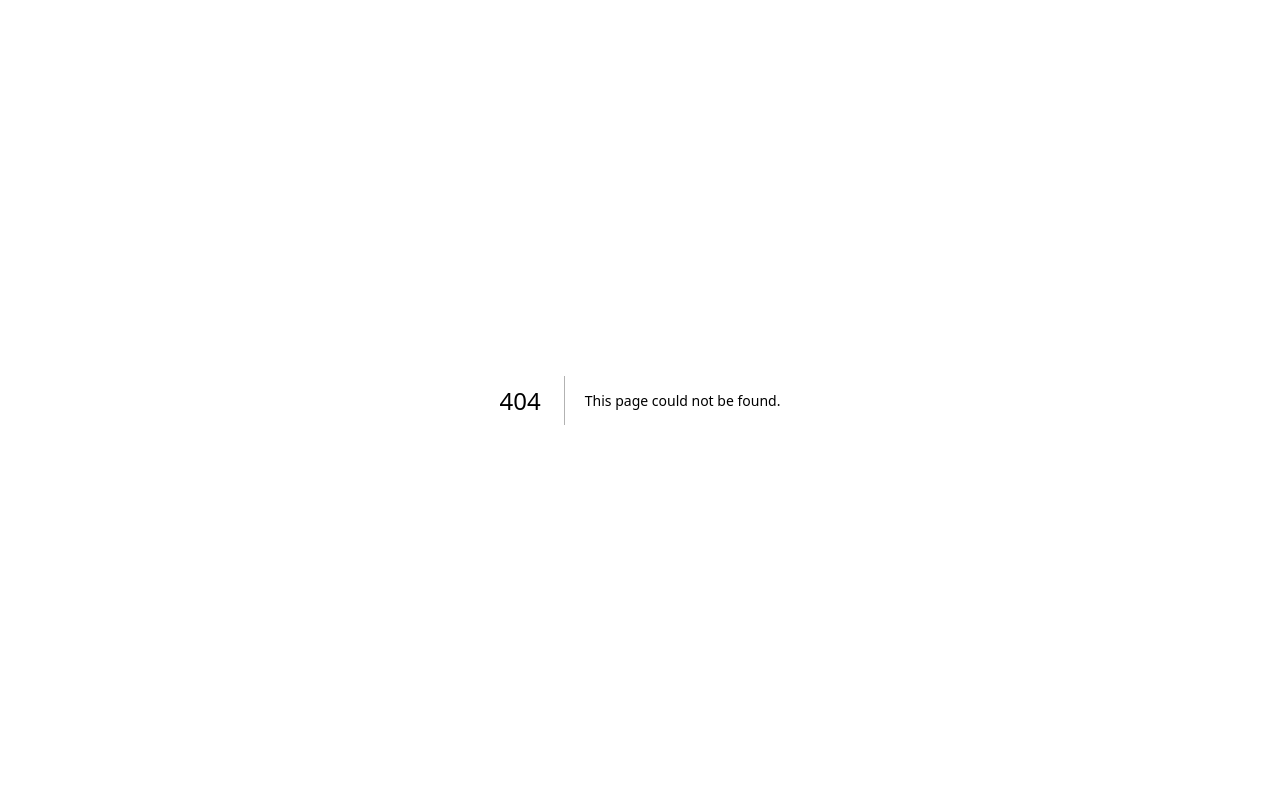
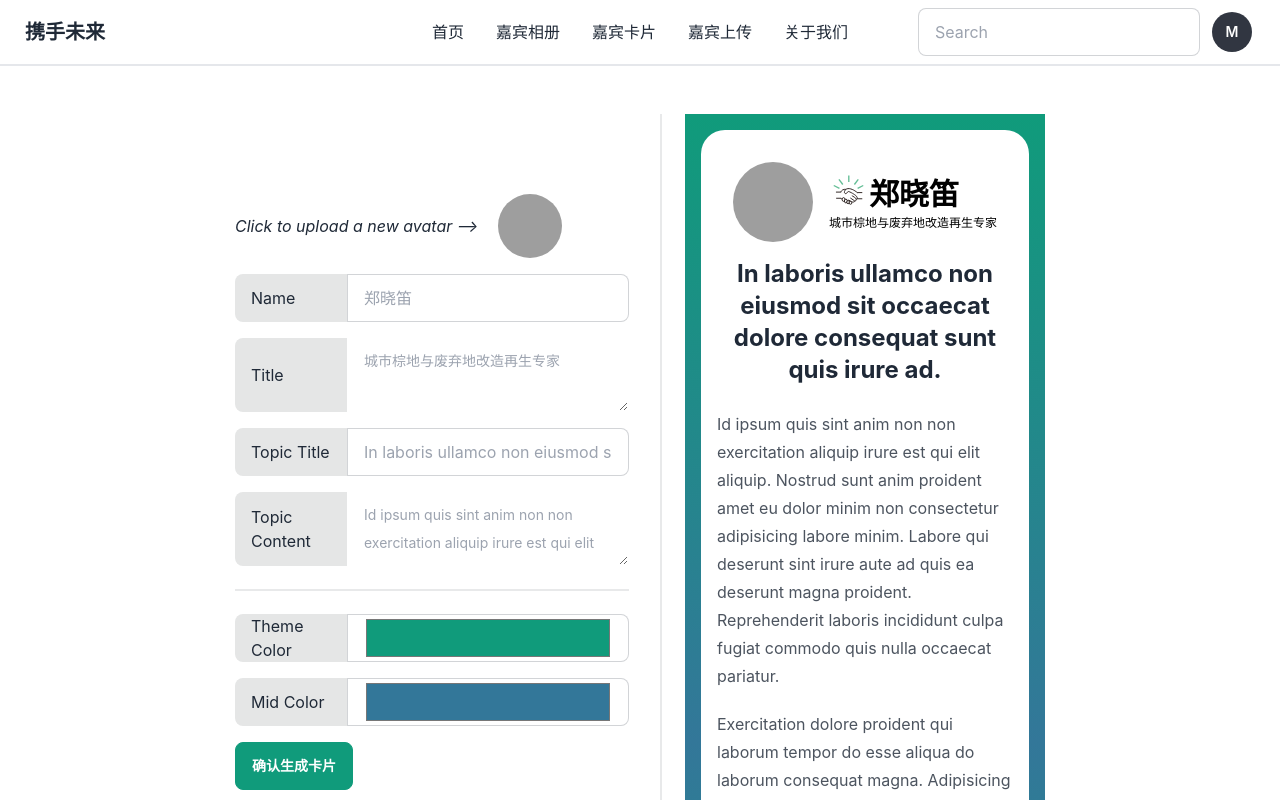
Before and after one commit to mark-freelance/hand-future-frontend, a Next.js app: page /heroes/card in a window 1280 px wide. Before the commit this address had no page. Shown: the top 800 px of the page. Built offline with nearby package versions, Linux system fonts and the light colour scheme; grey boxes are pictures that could not be loaded.

Commit message:
fixed exceeding input limit

```diff
--- a/src/pages/heroes/shareCard.tsx
+++ b/src/pages/heroes/card.tsx
@@ -43,7 +43,7 @@ const SAMPLE_DATA: IShareCard = {
   topicContent: lorem.generateParagraphs(3)
 }
 
-export const ShareCard = () => {
+export const Card = () => {
   const W = 360
 
   const [data, setData] = useState<IShareCard>(SAMPLE_DATA)
@@ -101,8 +101,8 @@ export const ShareCard = () => {
             <BaseAvatar customClasses={'ml-5'} url={data.avatar} size={'md'}/>
           </label>
 
-          <InputText type={'name'} placeholder={data.name} update={update}/>
-          <InputText type={'title'} placeholder={data.title} update={update}/>
+          <InputText type={'name'} maxLen={4} placeholder={data.name} update={update}/>
+          <InputTextArea cols={10} rows={2} maxLength={30} type={'title'} placeholder={data.title} update={update}/>
           <InputText type={'topicTitle'} placeholder={data.topicTitle} update={update}/>
           <InputTextArea type={'topicContent'} placeholder={data.topicContent} update={update}/>
 
@@ -145,8 +145,10 @@ export const ShareCard = () => {
                     <p>{data.name}</p>
                   </div>
 
-                  <div className={'text-black'}>
-                    {data.title}
+                  <div className={'text-black text-xs'}>
+                    {data.title.split('\n').map((s, index) => (
+                      <p key={index}>{s}</p>
+                    ))}
                   </div>
                 </div>
               </div>
@@ -222,7 +224,7 @@ export const ShareCard = () => {
   )
 }
 
-export default ShareCard
+export default Card
 
 
 // export const getServerSideProps = async () => {
--- a/src/supports/config/menus.ts
+++ b/src/supports/config/menus.ts
@@ -11,7 +11,7 @@ export const menus: IMenuItem[] = [
   },
   {
     name: '嘉宾卡片',
-    path: '/heroes/shareCard'
+    path: '/heroes/card'
   },
   {
     name: '嘉宾上传',
--- a/src/ui/components/InputText.tsx
+++ b/src/ui/components/InputText.tsx
@@ -1,6 +1,7 @@
 import { useState } from 'react'
 import _ from 'lodash'
 import { genPascalWithSpace } from '../../supports/utils/algo'
+import clsx from 'clsx'
 
 export interface InputAction {
   type: string
@@ -17,24 +18,22 @@ export interface InputTextProps {
   placeholder?: string
   update: (props: InputAction) => void
   addonRight?: React.ReactNode
+  maxLen?: number
+  textClasses?: string
 }
 
-function InputText({
-                     defaultValue,
-                     update,
-                     type,
-                     label,
-                     placeholder,
-                   }: InputTextProps) {
+function InputText(props: InputTextProps) {
+  const { type, update } = props
   const updateInputValue = (value: string) => {
     update({ type, value })
   }
 
   return <div className={'form-control mt-4 w-full'}>
     <label className="input-group">
-      <span className={'w-28'}>{label ?? genPascalWithSpace(type)}</span>
-      <input type={type || 'text'} defaultValue={defaultValue} placeholder={placeholder}
-             className="input input-bordered flex-1"
+      <span className={'w-28'}>{props.label ?? genPascalWithSpace(props.type)}</span>
+      <input maxLength={props.maxLen} type={props.type} defaultValue={props.defaultValue}
+             placeholder={props.placeholder}
+             className={clsx('input input-bordered flex-1', props.textClasses)}
              onChange={(e) => updateInputValue(e.target.value)}/>
     </label>
   </div>
--- a/src/ui/components/InputTextArea.tsx
+++ b/src/ui/components/InputTextArea.tsx
@@ -17,26 +17,22 @@ export interface InputTextProps {
   placeholder?: string
   update: (props: InputAction) => void
   addonRight?: React.ReactNode
-  minLines?: number
-  maxLines?: number
+  rows?: number
+  cols?: number
+  maxLength?: number
 }
 
-function InputText({
-                     defaultValue,
-                     update,
-                     type,
-                     label,
-                     placeholder,
-                     minLines, maxLines
-                   }: InputTextProps) {
+function InputText(props: InputTextProps) {
+  const { type, update } = props
   const updateInputValue = (value: string) => {
     update({ type, value })
   }
 
   return <div className={'form-control mt-4 w-full'}>
     <label className="input-group">
-      <span className={'w-28'}>{label ?? genPascalWithSpace(type)}</span>
-      <textarea placeholder={placeholder} className="textarea bordered flex-1"
+      <span className={'w-28'}>{props.label ?? genPascalWithSpace(type)}</span>
+      <textarea rows={props.rows} cols={props.cols} maxLength={props.maxLength}
+                placeholder={props.placeholder} className="textarea bordered flex-1"
                 onChange={(e) => updateInputValue(e.target.value)}/>
     </label>
   </div>
```
